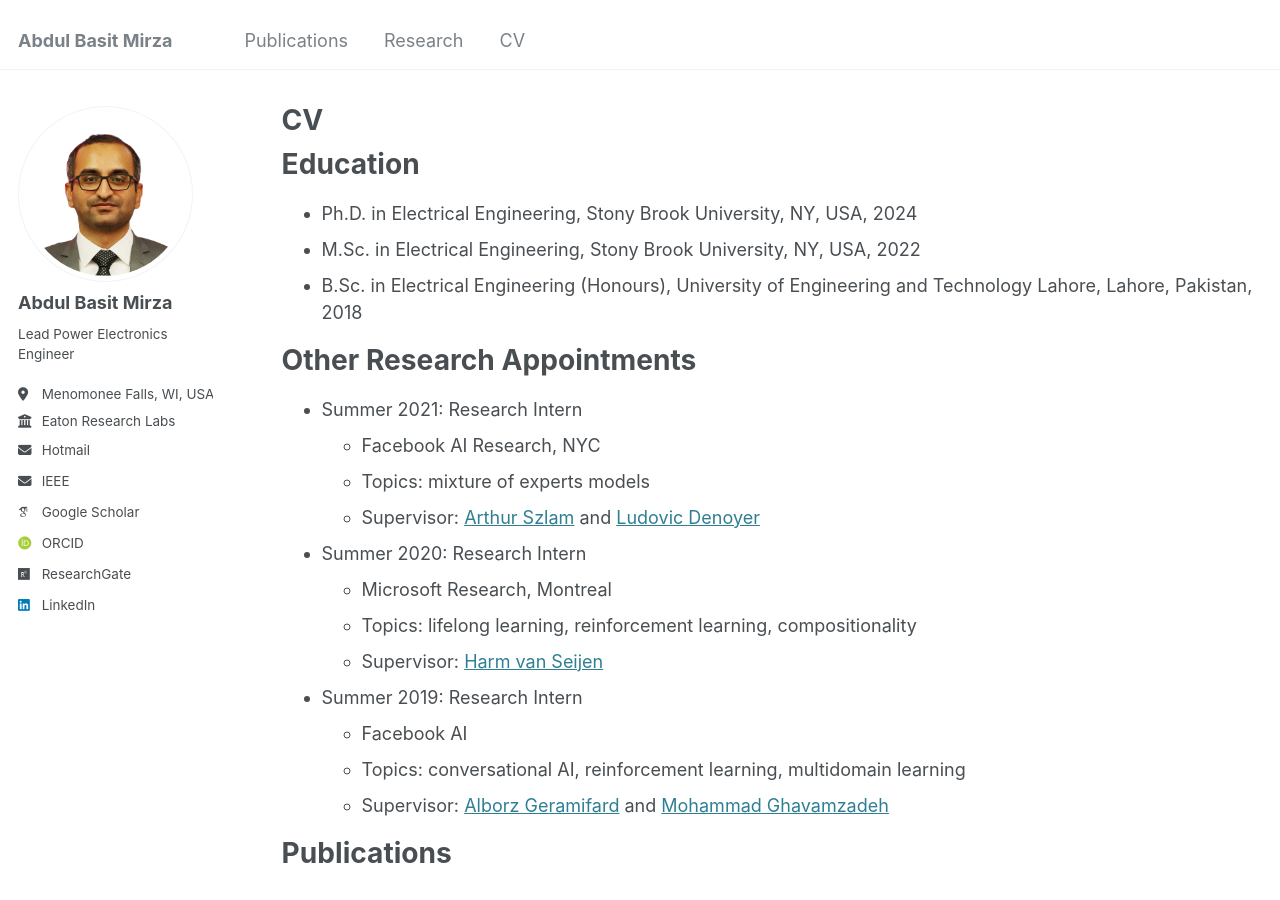
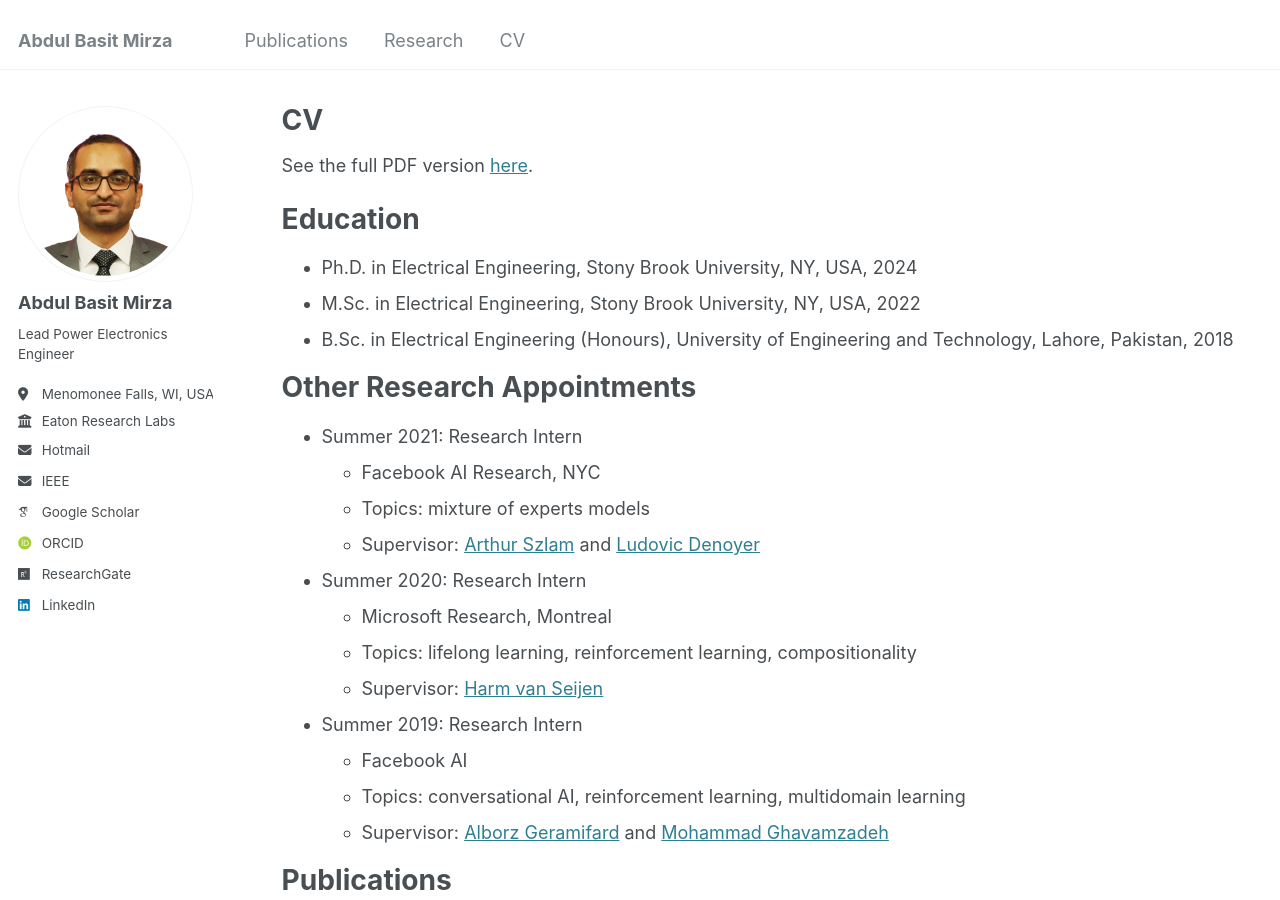
Before and after one commit to AbdulBasitMirza/abdulbasitmirza.github.io, a Jekyll site: the page built from _pages/cv.md, in a window 1280 px wide and 900 px high. Built offline with Jekyll 4.4.1, drawn with Linux system fonts in a browser that asks for light colours; some web fonts are replaced.

Commit message:
Update cv.md

```diff
--- a/_pages/cv.md
+++ b/_pages/cv.md
@@ -6,14 +6,14 @@ author_profile: true
 redirect_from:
   - /resume
 ---
-
+See the full PDF version [here](/files/CVJorgeAMendez.pdf).
 {% include base_path %}
 
 Education
 ======
 * Ph.D. in Electrical Engineering, Stony Brook University, NY, USA, 2024
 * M.Sc. in Electrical Engineering, Stony Brook University, NY, USA, 2022
-* B.Sc. in Electrical Engineering (Honours), University of Engineering and Technology Lahore, Lahore, Pakistan, 2018
+* B.Sc. in Electrical Engineering (Honours), University of Engineering and Technology, Lahore, Pakistan, 2018
 
 Other Research Appointments
 ======
```
